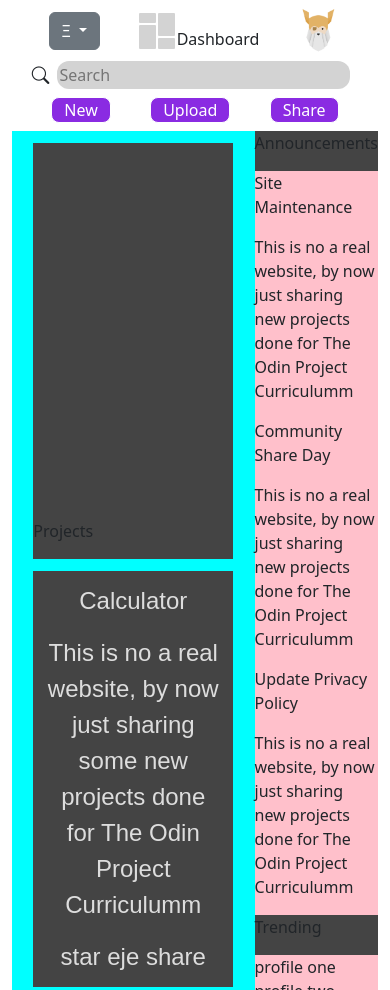
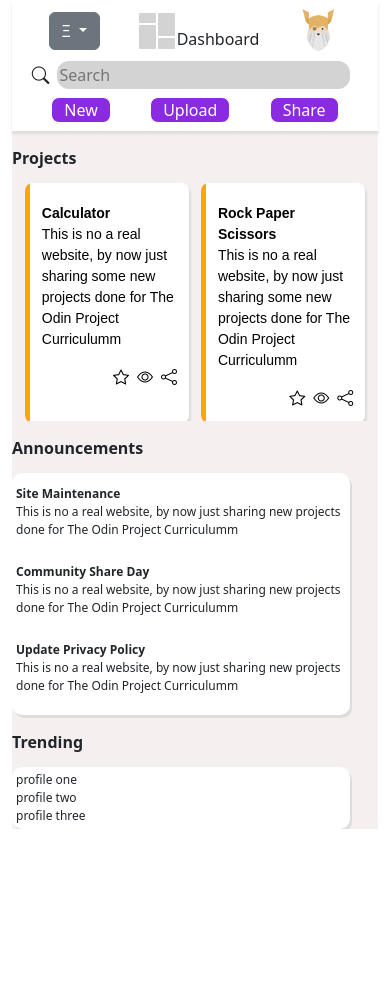
Before and after one commit to eduarmarin/Dashboard, a plain HTML site: page index.html in a window 390 px wide. Shown: the top 990 px of the page. After the commit the page ends 844 px from the top, so only its background shows below. Drawn offline with nearby package versions, Linux system fonts and the light colour scheme.

Commit message:
Doing the page resposive and adding some bootstrap functions also media query, and all the request as images and borders

```diff
--- a/index.html
+++ b/index.html
@@ -128,48 +128,116 @@
             </nav>
             <div class="content2"> <!--this div content projects and news in a row-->
               <div class="projects">
+                <div class="tittleprojects">
+                  <div class="projectp"><p>Projects</p></div>
+                </div>
                 <div class="projects2">
-                  <div class="projectp"><p>Projects</p></div>
-                  <!-- <p>Projects</p> -->
-                  <div class="space"></div>
+                  <div class="shadowbox">
                     <div class="projectbox">
                       <p>Calculator</p>
                       <p>This is no a real website, by now just sharing some new projects done for The Odin Project Curriculumm</p>
-                    <div>
-                      star eje share
+                      <div >
+                        <i class="bi bi-star"></i>
+                        <a href="https://github.com/eduarmarin/calculator" target="_blank" rel="noopener noreferrer">
+                          <i class="bi bi-eye"></i>
+                        </a>
+                        <i class="bi bi-share"></i>
                       </div>
                     </div>
-                  <div class="projectbox">project 2</div>
-                  <div class="projectbox">project 3</div>
-                  <div class="projectbox">project 4</div>
-                  <div class="projectbox">project 5</div>
-                  <div class="projectbox">project 6</div>
+                  </div>
+                  <div class="shadowbox">
+                    <div class="projectbox">
+                      <p>Rock Paper Scissors</p>
+                      <p>This is no a real website, by now just sharing some new projects done for The Odin Project Curriculumm</p>
+                      <div>
+                        <i class="bi bi-star"></i>
+                        <a href="https://github.com/eduarmarin/rockPaperScissors/" target="_blank" rel="noopener noreferrer">
+                          <i class="bi bi-eye"></i>
+                        </a>
+                        <i class="bi bi-share"></i>
+                      </div>
+                    </div>
+                  </div>
+                  <div class="shadowbox">
+                    <div class="projectbox">
+                      <p>Porfolio</p>
+                      <p>This is no a real website, by now just sharing some new projects done for The Odin Project Curriculumm</p>
+                      <div>
+                        <i class="bi bi-star"></i>
+                        <a href="https://github.com/eduarmarin/Bootstrap-exercise/" target="_blank" rel="noopener noreferrer">
+                          <i class="bi bi-eye"></i>
+                        </a>
+                        <i class="bi bi-share"></i>
+                      </div>
+                    </div>
+                  </div>
+                  <div class="shadowbox">
+                    <div class="projectbox">
+                      <p>Etch-A-Sketch</p>
+                      <p>This is no a real website, by now just sharing some new projects done for The Odin Project Curriculumm</p>
+                      <div>
+                        <i class="bi bi-star"></i>
+                        <a href="https://github.com/eduarmarin/Etch-A-Sketch/" target="_blank" rel="noopener noreferrer">
+                          <i class="bi bi-eye"></i>
+                        </a>
+                        <i class="bi bi-share"></i>
+                      </div>
+                    </div>
+                  </div>
+                  <div class="shadowbox">
+                    <div class="projectbox">
+                      <p>Landing Page</p>
+                      <p>This is no a real website, by now just sharing some new projects done for The Odin Project Curriculumm</p>
+                      <div>
+                        <i class="bi bi-star"></i>
+                        <a href="https://github.com/eduarmarin/Landing-page/" target="_blank" rel="noopener noreferrer">
+                          <i class="bi bi-eye"></i>
+                        </a>
+                        <i class="bi bi-share"></i>
+                      </div>
+                    </div>
+                  </div>
+                  <div class="shadowbox">
+                    <div class="projectbox">
+                      <p>Sigh-up</p>
+                      <p>This is no a real website, by now just sharing some new projects done for The Odin Project Curriculumm</p>
+                      <div>
+                        <i class="bi bi-star"></i>
+                        <a href="https://github.com/eduarmarin/sign-up/" target="_blank" rel="noopener noreferrer">
+                          <i class="bi bi-eye"></i>
+                        </a>
+                        <i class="bi bi-share"></i>
+                      </div>
+                    </div>
+                  </div>
                 </div>
               </div>
               <div class="news">
-                  <div>
-                    <div class="projectp"><p>Announcements</p></div>
-                    <div>
-                      <div>
-                        <p>Site Maintenance</p>
+                  <div class="announcements">
+                    <div class="tittlenews"><p>Announcements</p></div>
+                    <div class="news2">
+                      <div class="announc1">
+                        <p class="tittlenews1">Site Maintenance</p>
                         <p>This is no a real website, by now just sharing new projects done for The Odin Project Curriculumm</p>
                       </div>
-                      <div>
+                      <div class="announc1">
                         <p>Community Share Day</p>
                         <p>This is no a real website, by now just sharing new projects done for The Odin Project Curriculumm</p>
                       </div>
-                      <div>
+                      <div class="announc1">
                         <p>Update Privacy Policy</p>
                         <p>This is no a real website, by now just sharing new projects done for The Odin Project Curriculumm</p>
                       </div>
                     </div>
                   </div>
-                  <div>
-                    <div class="projectp"><p>Trending</p></div>
+                  <div class="announcements">
+                    <div class="tittlenews"><p>Trending</p></div>
+                    <div class="news2">
                       <div>
                         <div>profile one</div>
                         <div>profile two</div>
                         <div>profile three</div>
+                      </div>
                     </div>
                   </div>
                 </div>
--- a/style.css
+++ b/style.css
@@ -1,18 +1,22 @@
 body {
-    height:100vh;
+    height:100%;
     width: 100%;
+    margin: 0;
+    padding: 0;
 }
 .container{
     height: 100%;
     width: 100%;
+    margin: 0;
+    padding: 0;
     display: flex;
     flex-direction: row;
 }
 .sidebarmenu{
     display: flex;
     flex-direction: column;
-    width: 30%;
-    height: 100%;
+    width: 25%;
+    /* height: 100vh; */
     background-color: blueviolet
 }
 .itemlist a{
@@ -101,7 +105,7 @@ body {
     align-items: center;
     justify-content: space-between;
     background-color: white;
-
+    box-shadow:0px 3px 2px rgb(223, 220, 220)
 }
 .rownav{
     width: 100%;
@@ -202,12 +206,12 @@ body {
     max-width: 100%;
     display: flex;
     flex-direction: row;
-    background-color: pink;
+    background-color: rgb(245, 239, 239);
 }
 .projects{
-    display: grid;
+    /* display: grid;
     grid-template-columns: minmax(200px, 700px);
-    grid-template-rows: auto;
+    grid-template-rows: auto; */
 }
 .projects2{
     overflow: auto;
@@ -216,40 +220,113 @@ body {
     padding: 12px;
     grid-template-rows: repeat(3, 1fr);
     grid-template-columns:
-        repeat(auto-fit, minmax(200px, 45%));
+        repeat(auto-fit, minmax(200px, 48%));
     justify-content: center;
-    background-color: aqua;
+    /* background-color: aqua; */
     text-align: start;
 }
+.projects2 p:first-child{
+    font-weight: bolder;
+    padding-top: 8px;
+    padding-bottom: 0px;
+    margin-bottom: 0px;
+}
+.tittleprojects{
+    /* gap: 12px; */
+    /* background-color:  green; */
+    /* height: 40px; */
+}
 .projectp{
-    background-color: #444 ;
+    gap: 12px;
+    padding: 22px 0px 1px 20px;
+    width: 45%;
+    height: 40px;
     display: flex;
     align-items: flex-end;
-    /* align-content: flex-end; */
-    /* padding: 0 px; */
+    /* background-color: greenyellow; */
 }
-.projectsp p{
-    background-color: red;
-    margin: 20px 0px 0px 12% ;
+.projectp p{
+    /* background-color: red; */
+    margin: 0px;
+    font-size: 16px;
+    font-weight: bold;
 }
-.space{
-    background-color: red;
-    height: 1px;
-    margin: 0px;
-    padding: 0px;
+.shadowbox{
+    border-radius: 8px;
+    box-shadow:
+        inset 10px 0px orange,
+        2px 3px 2px rgb(223, 220, 220);
+    display: flex;
+    justify-content: flex-end;
 }
 .projectbox{
-    background-color: #444;
-    text-align: center;
-    color: #ddd;
+    width: 97%;
+    background-color: white;
+    color: black;
     font-family: sans-serif;
     font-size: 1.5rem;
     padding: 12px;
+    font-size: 14px;
+    border-radius: 0px 8px 8px 0px;
+}
+.projectbox div{
+    gap: 8px;
+    font-weight: bolder;
+    font-size: 1rem;
+    display: flex;
+    align-items: center;
+    justify-content: flex-end;
+}
+.projectbox div a{
+    text-decoration: none;
+    color: black;
+}
+.announcements{
+    display: flex;
+    flex-direction: column;
+    margin-right: 12px;
+}
+.tittlenews{
+    gap: 12px;
+    padding: 22px 0px 1px 0px;
+    width: 45%;
+    height: 40px;
+    display: flex;
+    align-items:flex-end;
+    /* background-color: greenyellow; */
+}
+.tittlenews p{
+    /* background-color: yellow; */
+    font-size: 16px;
+    margin: 0px;
+    font-weight: bold;
 }
 .news{
-    width: 30vh;
+    width: 45vh;
     display: flex;
     flex-direction: column;
+    font-size: 12px;
+}
+.news2{
+    width: 40vh;
+    display: flex;
+    flex-direction: column;
+    margin-top: 12px;
+    padding: 4px;
+    background-color: white;
+    border-radius: 10px;
+    box-shadow: 2px 3px rgb(223, 220, 220)
+}
+/* .trending{
+    background-color: red;
+    margin-top: 12px;
+    padding: 4px;
+} */
+.announc1 p:first-child{
+    font-weight: bolder;
+    padding-top: 8px;
+    padding-bottom: 0px;
+    margin-bottom: 0px;
 }
 
 @media screen and (min-width: 600px){
@@ -261,6 +338,9 @@ body {
     }
 }
 @media screen and (max-width: 600px){
+    .projectp p{
+        margin-left: -20px;
+    }
     .part{
         background-color: lightgray;
     }
@@ -278,8 +358,26 @@ body {
         width: 0;
         height: 0;
     }
+    .projects2{
+        grid-template-rows: repeat(3, 1fr);
+        grid-template-columns:
+        repeat(2, minmax(110px, 49%));
+        height: 250px;
+        /* overflow: auto; */
+    }
+    .content2{
+        overflow: auto;
+        width: 100%;
+        display: flex;
+        flex-direction: column;
+    }
 }
 @media screen and (max-width: 993px){
+    .projects2{
+        grid-template-rows: repeat(3, 1fr);
+        grid-template-columns:
+        repeat(2, minmax(100px, 48%));
+    }
     .space{
         display: none;
         height: 0px;
```
Lines whose indentation alone changed are shown as unchanged.
